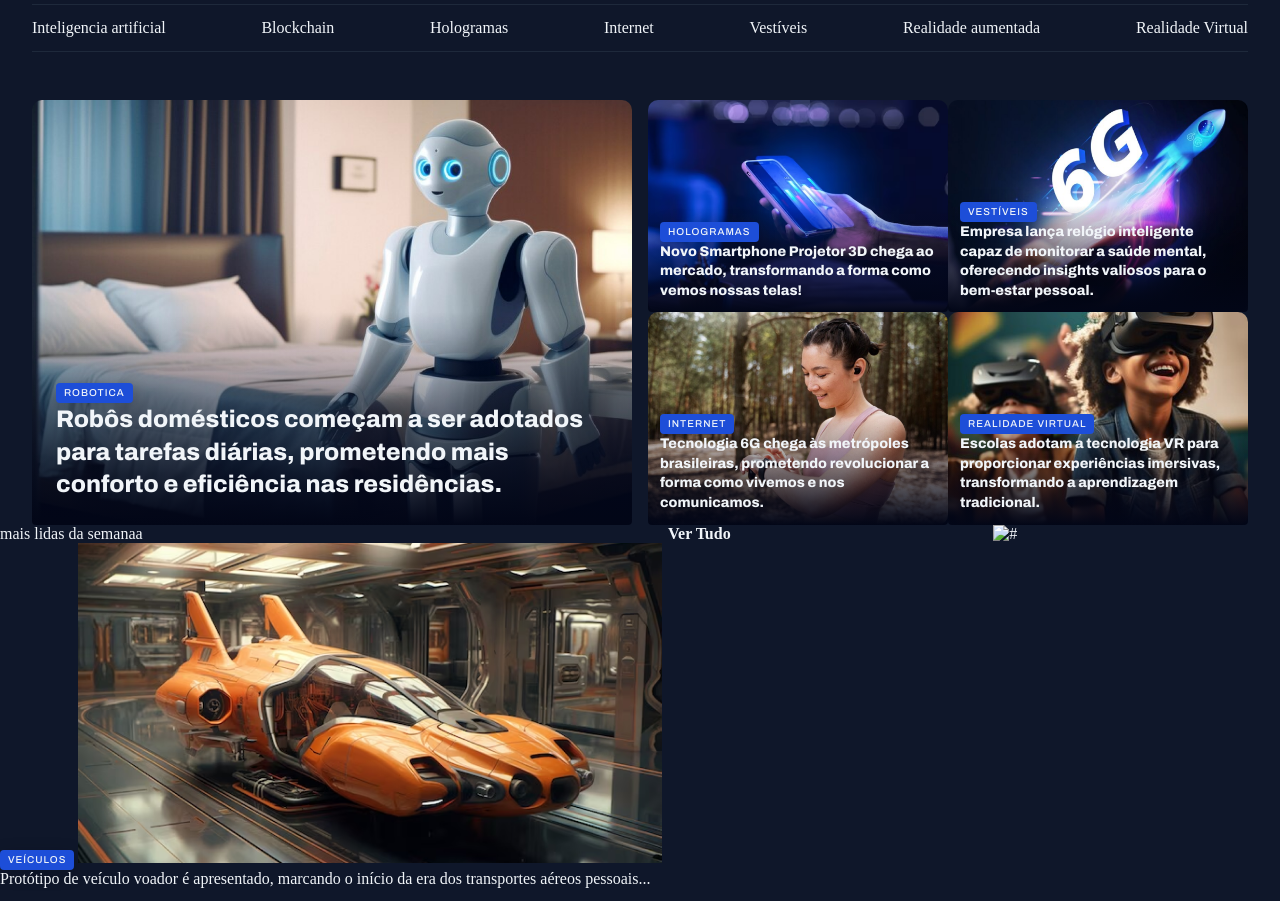
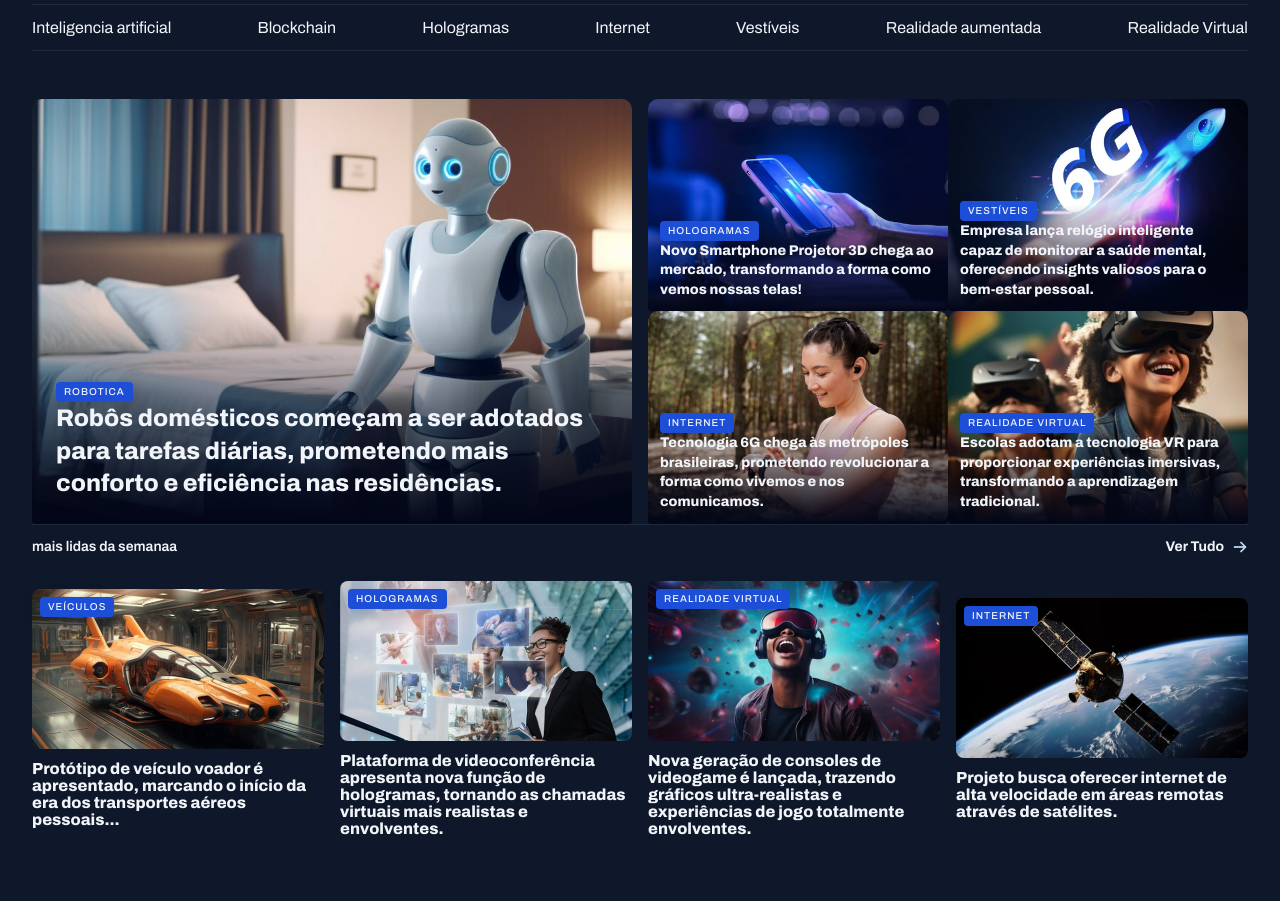
Before and after one commit to igordobronx/portal-noticias-full-stack, a plain HTML site: page index.html in a window 1280 px wide. Shown: the part 68-969 px from the top of the page. After the commit the page ends 905 px from the top, so only its background shows below. Drawn offline with Linux system fonts and the light colour scheme.

Commit message:
aplicanto estilos nos mais lidos (estou ficando maluco alguem me ajuda)

```diff
--- a/index.html
+++ b/index.html
@@ -88,14 +88,15 @@
 
     </main>
 
-    <section id="weekly">
+    <section id="weekly" class="container">
         <header class="grid grid-flow-col">
             <h3>mais lidas da semanaa</h3>
-            <a href="#" class="grid grid-flow-col"></a>
-            <strong>Ver Tudo</strong>
-            <span>
-                <img src="#" alt="#">
-            </span>
+            <a href="#" class="grid grid-flow-col">
+               <strong>Ver Tudo</strong>
+
+                <img src="assets/icons/ArrowRight.svg" class="icone-ver-tudo" alt="#">
+
+            </a>
         </header>
 
         <div class="grid gap-16">
--- a/styles/global.css
+++ b/styles/global.css
@@ -62,6 +62,7 @@ h1, h2, h3 {
 
 main{
     margin-top: 48px;
+    gap: 80px;
 }
 
 img{
--- a/styles/header.css
+++ b/styles/header.css
@@ -28,3 +28,7 @@ div{
     border-inline: none; /*remover laterais*/
     justify-content: space-between;
 }
+
+nav {
+    font-family: var(--font-family);
+}
--- a/styles/section.css
+++ b/styles/section.css
@@ -1,3 +1,10 @@
+section header {
+    border-top: 1px solid var(--stroke-color);
+    padding-block: 12px 24px;
+    font: var(--text-span);
+}
+
+
 #featured img {
     height: 100%;
     object-fit: cover;
@@ -43,3 +50,57 @@
         }
     }
 }
+
+
+#weekly {
+
+    font-family: var(--font-family);
+
+    img {
+        height: 160px;
+        object-fit: cover;
+        border-radius: 8px;
+
+    }
+
+    header a {
+        justify-self: end;
+        align-items: center;
+        gap: 8px;
+
+        img {
+            background-image: url(../assets/icons/ArrowRight-hover.svg);
+            width: 16px;
+            height: 16px;
+        }
+
+        &:hover span {
+            background-image: url(../assets/icons/ArrowRight-hover.svg);
+        }
+    }
+
+    figure {
+        position: relative;
+
+        .content-tag {
+            position:absolute;
+            top: 8px;
+            left: 8px;
+
+
+        }
+
+        p {
+            margin-top: 8px;
+            font-weight: 800;
+        }
+    }
+
+
+}
+
+#weekly > div {
+        grid-template-columns: repeat(4, 292px);
+        display: grid;
+        gap: 16px;
+    }
--- a/styles/utility.css
+++ b/styles/utility.css
@@ -30,5 +30,5 @@
 }
 
 .text-sm {
-    font: var(--h4);
+    font: var(--text-sm);
 }
```
